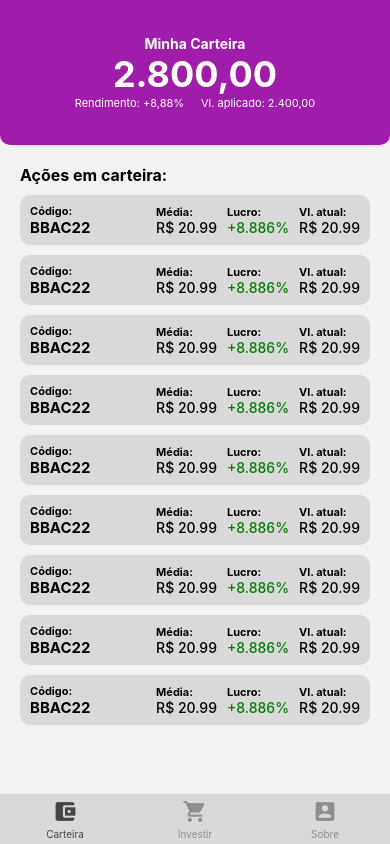
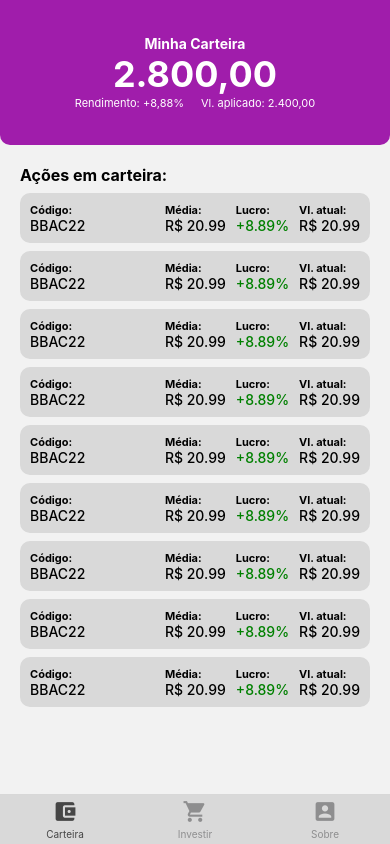
Before and after one commit to modinutidev/app-mercado-financeiro, a React Native app: screen /Carteira in a window 390 px wide. Built offline with nearby package versions, Linux system fonts and the light colour scheme.

Commit message:
Separado CSS Ativo

```diff
--- a/components/Ativo/index.js
+++ b/components/Ativo/index.js
@@ -1,82 +1,42 @@
 import React from 'react';
-import {StyleSheet, Text, View, Image} from 'react-native';
+import {Text, View} from 'react-native';
+import {styles} from './styles';
 
 const codigo = 'BBAC22';
-const nome = 'Banco de Brasil';
 const media = 20.993;
 const lucro = 8.886;
 const valor = 20.994;
 
 export default function Ativo() {
   return (
-    <View
-      style={{
-        backgroundColor: '#D9D9D9',
-        borderRadius: 10,
-        height: 50,
-        flexDirection: 'row',
-        marginTop: 10,
-      }}>
-      {/* <Image style={ativo.logo} /> */}
-      <View
-        style={{
-          flex: 1,
-          flexDirection: 'row',
-          justifyContent: 'space-between',
-          paddingHorizontal: 10,
-          alignItems: 'center',
-        }}>
+    <View style={styles.container}>
+      <View style={styles.containerInfos}>
         <View style={{flex: 1, paddingRight: 10}}>
-          <Text style={ativo.labelValores}>Código:</Text>
-          <Text style={{fontSize: 15, fontWeight: '700'}}>{codigo}</Text>
-          {/* <Text style={ativo.nome}>
-            {nome.length > 19 ? nome.substring(0, 19) + '...' : nome}
-          </Text> */}
+          <Text style={styles.labelValor}>Código:</Text>
+          <Text style={styles.valor}>{codigo}</Text>
         </View>
 
         <View>
-          <Text style={ativo.labelValores}>Média:</Text>
-          <Text style={ativo.valores}>{`R$ ${media.toFixed(2)}`}</Text>
+          <Text style={styles.labelValor}>Média:</Text>
+          <Text style={styles.valor}>{`R$ ${media.toFixed(2)}`}</Text>
         </View>
 
         <View style={{paddingHorizontal: 10}}>
-          <Text style={ativo.labelValores}>Lucro:</Text>
+          <Text style={styles.labelValor}>Lucro:</Text>
           <Text
             style={[
-              ativo.valores,
+              styles.valor,
               lucro > 0 ? {color: 'green'} : {color: 'red'},
             ]}>
-            {lucro > 0 ? `+${lucro}%` : `${lucro.toFixed(2)}%`}
+            {lucro > 0 ? `+${lucro.toFixed(2)}%` : `${lucro.toFixed(2)}%`}
           </Text>
         </View>
 
         <View>
-          <Text style={ativo.labelValores}>Vl. atual:</Text>
-          <Text style={ativo.valores}>{`R$ ${valor.toFixed(2)}`}</Text>
+          <Text style={styles.labelValor}>Vl. atual:</Text>
+          <Text style={styles.valor}>{`R$ ${valor.toFixed(2)}`}</Text>
         </View>
       </View>
     </View>
   );
 }
-
-const ativo = StyleSheet.create({
-  logo: {
-    width: 50,
-    height: 50,
-    backgroundColor: '#9D9D9D',
-    borderRadius: 10,
-  },
-  nome: {
-    fontSize: 16,
-    fontWeight: '600',
-    // backgroundColor: 'red',
-  },
-  labelValores: {
-    fontSize: 11,
-    fontWeight: '700',
-  },
-  valores: {
-    fontSize: 14,
-    fontWeight: '500',
-  },
-});
--- /dev/null
+++ b/components/Ativo/styles.js
@@ -0,0 +1,26 @@
+import {StyleSheet} from 'react-native';
+
+export const styles = StyleSheet.create({
+  container: {
+    backgroundColor: '#D9D9D9',
+    borderRadius: 10,
+    height: 50,
+    flexDirection: 'row',
+    marginTop: 8,
+  },
+  containerInfos: {
+    flex: 1,
+    flexDirection: 'row',
+    justifyContent: 'space-between',
+    paddingHorizontal: 10,
+    alignItems: 'center',
+  },
+  labelValor: {
+    fontSize: 11,
+    fontWeight: 'bold',
+  },
+  valor: {
+    fontSize: 14,
+    fontWeight: '500',
+  },
+});
```
